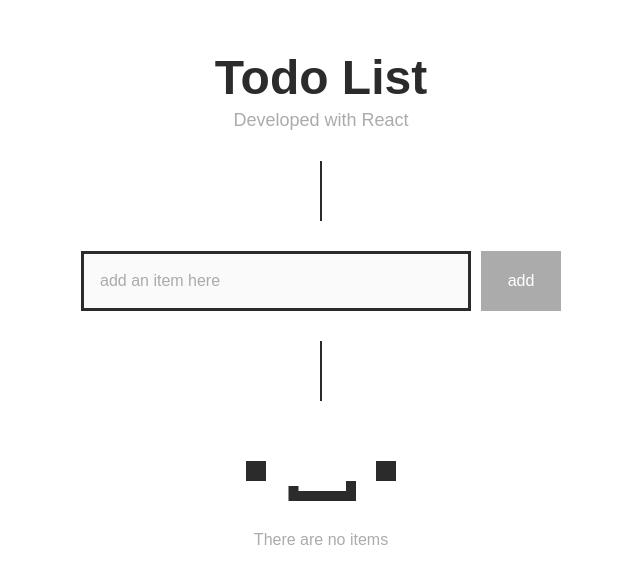
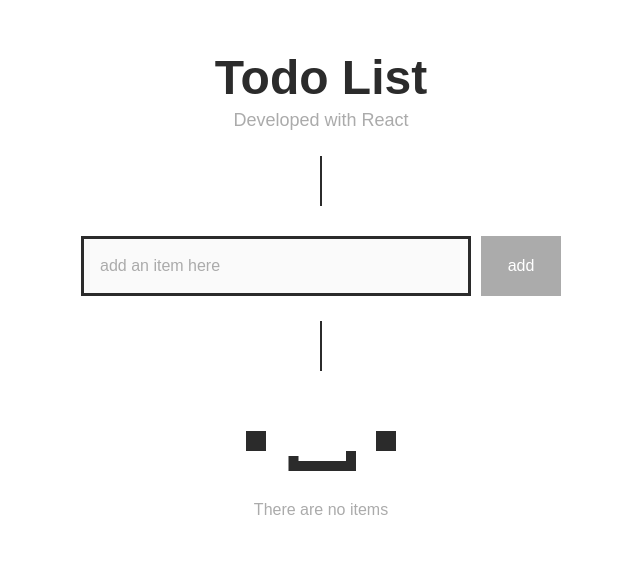
Before and after one commit to kgxsz/todo, a React (Create React App) app in the folder react/: page / in a window 1280 px wide. Shown: the top 584 px of the page, without its empty margins (319-959 px from the left). Built offline with nearby package versions, Linux system fonts and the light colour scheme.

Commit message:
Make divider an element

```diff
--- a/react/src/App.css
+++ b/react/src/App.css
@@ -1,10 +1,3 @@
-.divider--vertical {
-  width: 0;
-  height: 60px;
-  margin: 30px auto 30px auto;
-  border: 1.5px #2b2b2b solid;
-}
-
 .ItemAdder {
   display: flex;
   width: 100%;
@@ -135,3 +128,10 @@
   flex-direction: column;
   align-items: center;
 }
+
+.App__body__divider {
+  width: 0;
+  height: 50px;
+  margin: 25px auto 30px auto;
+  border: 1.5px #2b2b2b solid;
+}
--- a/react/src/App.js
+++ b/react/src/App.js
@@ -119,6 +119,12 @@ class ItemList extends Component {
     const emptyList = this.props.itemList.length < 1;
     return (
       <div className="ItemList">
+        {!emptyList &&
+          <div className="ItemList__options">
+            >
+            <div className="ItemList__options__divider">></div>
+            <button>options</button>
+          </div>}
         {emptyList &&
           <div className="ItemList__notice">
             <img
@@ -128,6 +134,7 @@ class ItemList extends Component {
             />
             There are no items
           </div>}
+        {!emptyList &&
           <ul>
             {this.props.itemList.map(key =>
               <Item
@@ -137,7 +144,7 @@ class ItemList extends Component {
                 deleteItem={this.props.deleteItem}
               />
             )}
-        </ul>
+          </ul>}
       </div>
     );
   }
@@ -205,12 +212,12 @@ class App extends Component {
           <span className="App__header__subtitle">Developed with React</span>
         </div>
         <div className="App__body">
-          <div className="divider--vertical" />
+          <div className="App__body__divider" />
           <ItemAdder
             validateItemValue={this.validateItemValue}
             addItemToItemList={this.addItemToItemList}
           />
-          <div className="divider--vertical" />
+          <div className="App__body__divider" />
           <ItemList
             itemList={this.state.itemList}
             itemsByAddedAt={this.state.itemsByAddedAt}
```
Lines whose indentation alone changed are shown as unchanged.
